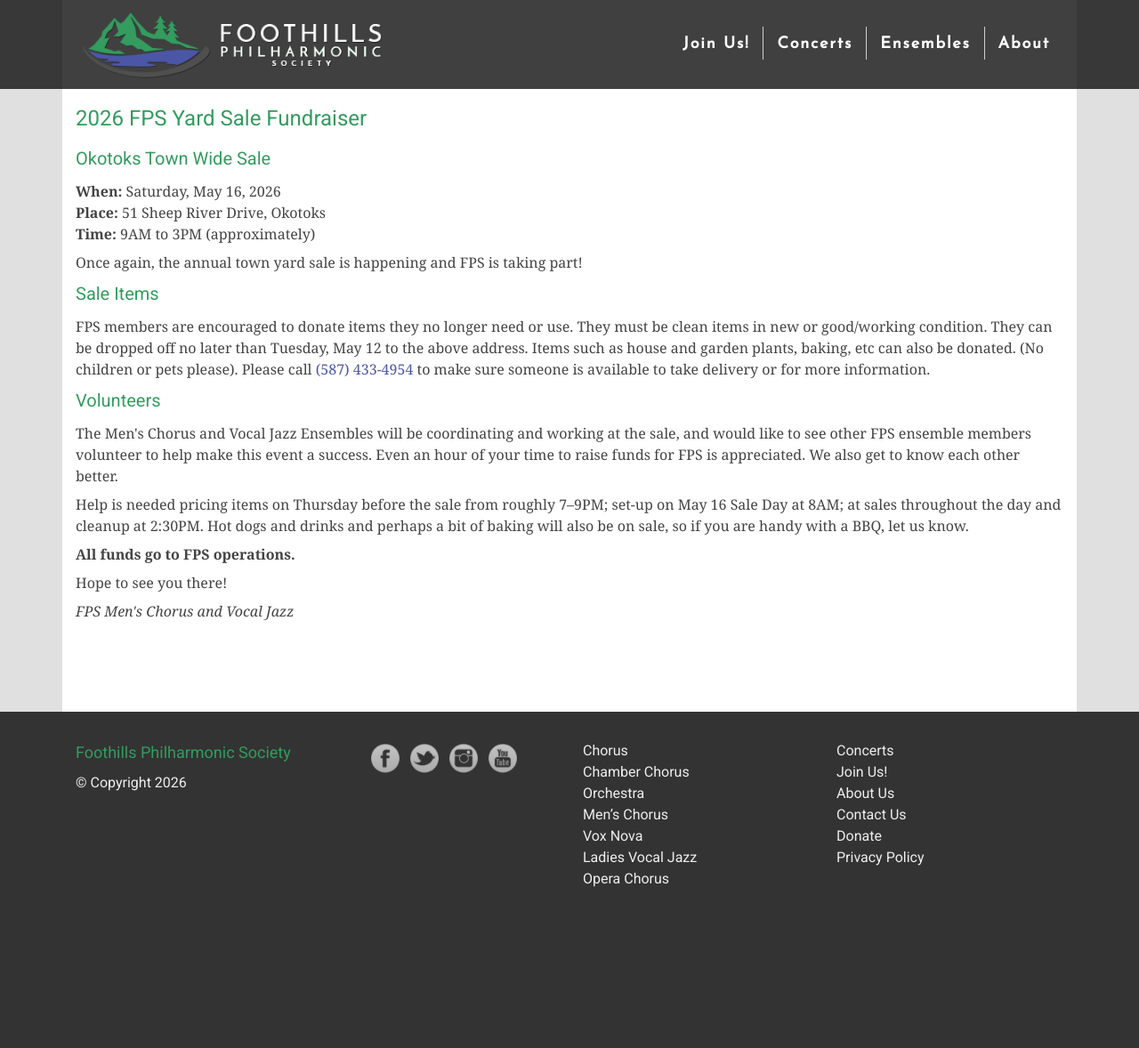
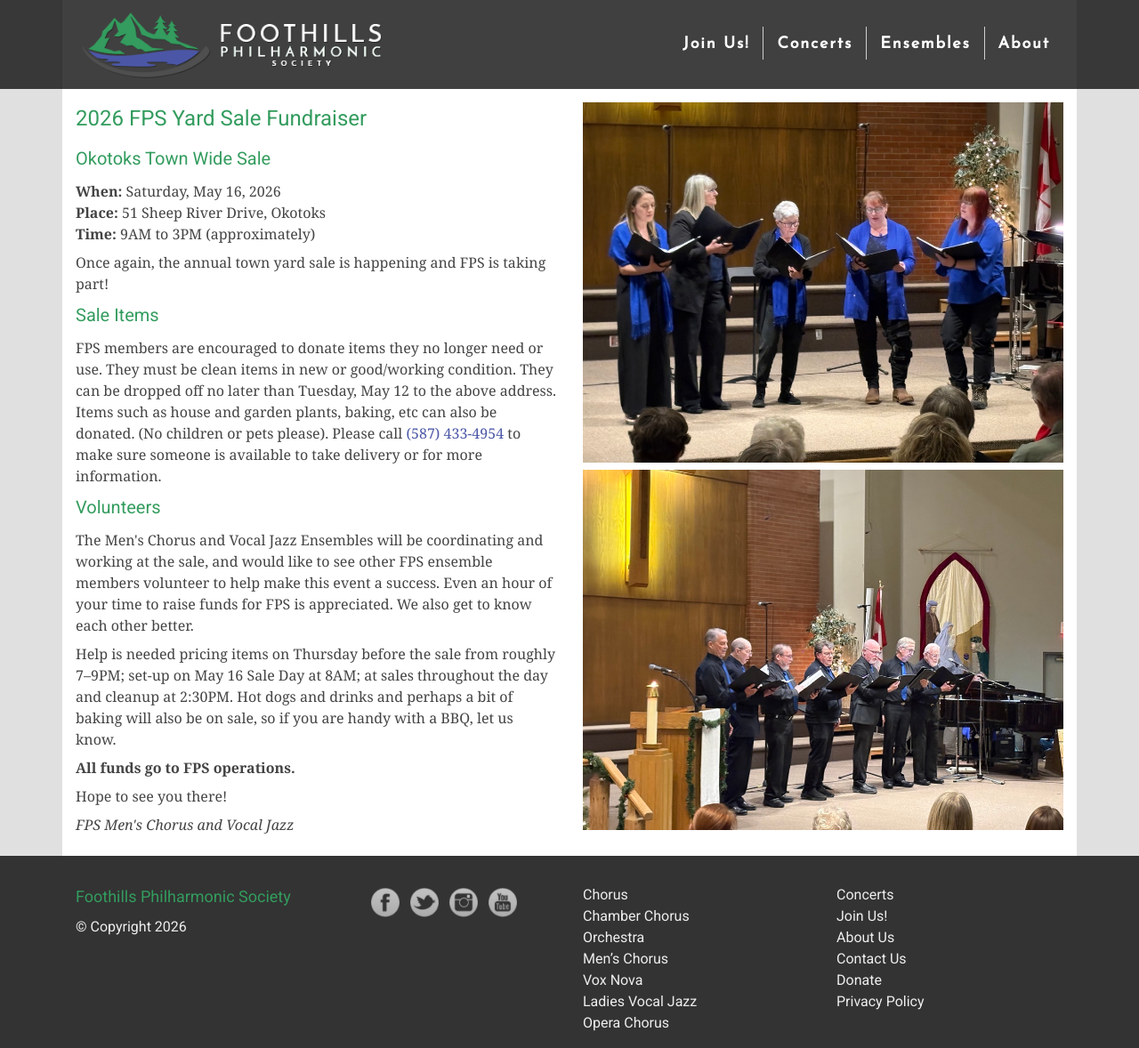
Before and after one commit to percyhanna/fps, a Jekyll site: the page built from concerts/2026/yard-sale-fundraiser.html, in a window 1280 px wide and 1178 px high. Shown: the whole window at 89% size. Built offline with Jekyll 4.4.1, drawn with Linux system fonts in a browser that asks for light colours; nearby versions of some CDN libraries; Markdown is read by kramdown in place of the engine named in the settings.

Commit message:
Add photos

```diff
--- a/concerts/2026/yard-sale-fundraiser.html
+++ b/concerts/2026/yard-sale-fundraiser.html
@@ -5,7 +5,7 @@
 ---
 
 <div class="row">
-  <div class="col">
+  <div class="col-lg-6 col-12">
     <h2>2026 FPS Yard Sale Fundraiser</h2>
     <h4>Okotoks Town Wide Sale</h4>
 
@@ -51,4 +51,13 @@
 
     <p><em>FPS Men's Chorus and Vocal Jazz</em></p>
   </div>
+
+  <div class="col-lg-6 col-12">
+    <p class="content-image">
+      <img src="/images/concerts/2026/yard-sale-fundraiser/vocal-jazz.jpg" alt="FPS Vocal Jazz" style="max-width: 100%;" />
+    </p>
+    <p class="content-image">
+      <img src="/images/concerts/2026/yard-sale-fundraiser/mens-chorus.jpg" alt="FPS Men's Chorus" style="max-width: 100%;" />
+    </p>
+  </div>
 </div>
```
Also changed, not shown: images/concerts/2026/yard-sale-fundraiser/mens-chorus.jpg (added), images/concerts/2026/yard-sale-fundraiser/vocal-jazz.jpg (added).
